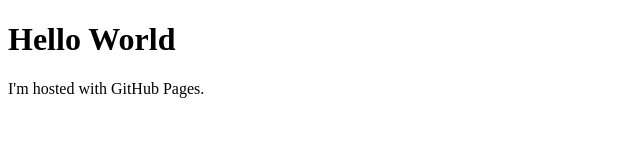
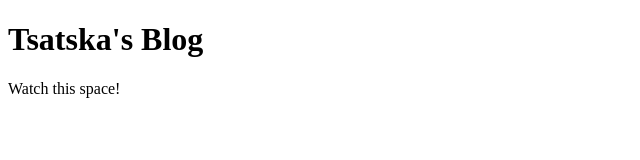
Before and after one commit to tsatska/barbellcurve.github.io, a plain HTML site: page index.html in a window 1280 px wide. Shown: the whole page, without its empty margins (0-640 px from the left). Drawn offline with Linux system fonts and the light colour scheme.

Commit message:
Updated content

```diff
--- a/index.html
+++ b/index.html
@@ -1,7 +1,7 @@
 <!DOCTYPE html>
 <html>
 <body>
-<h1>Hello World</h1>
-<p>I'm hosted with GitHub Pages.</p>
+<h1>Tsatska's Blog</h1>
+<p>Watch this space!</p>
 </body>
 </html>
```
